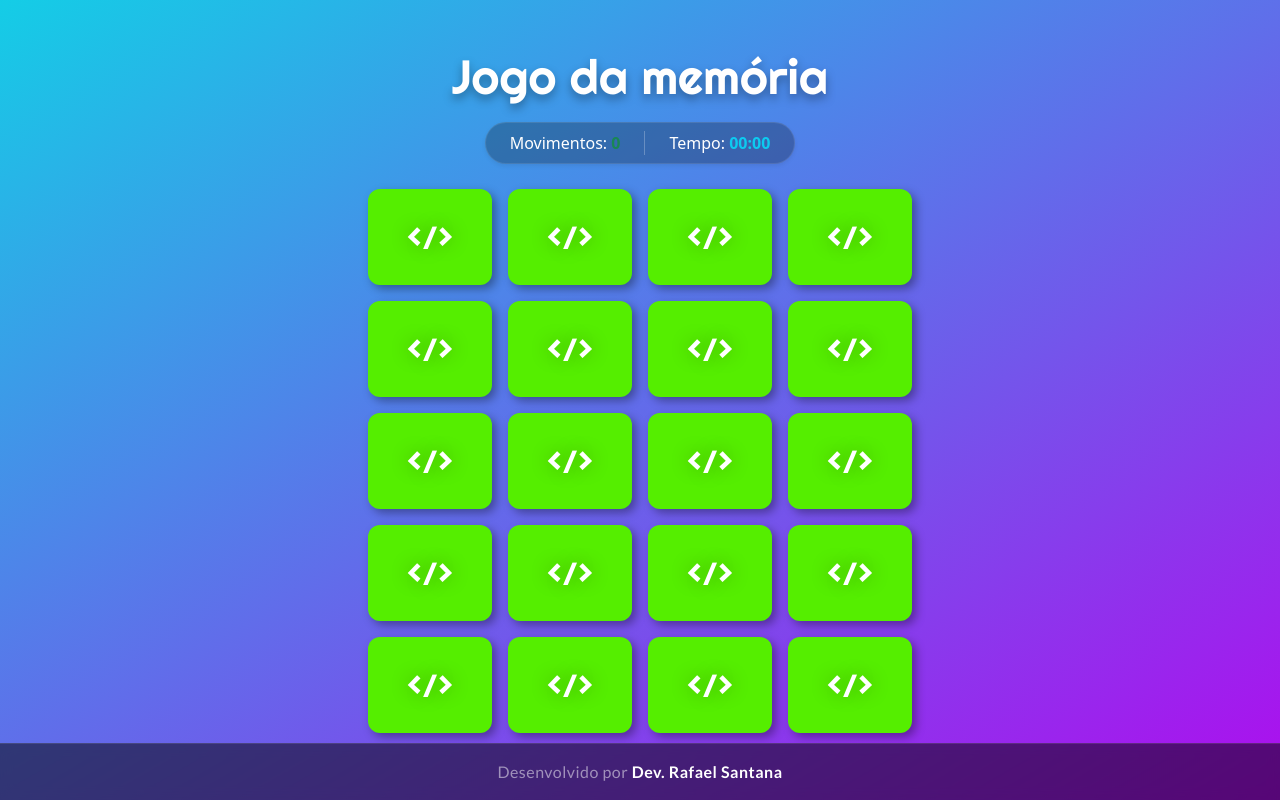
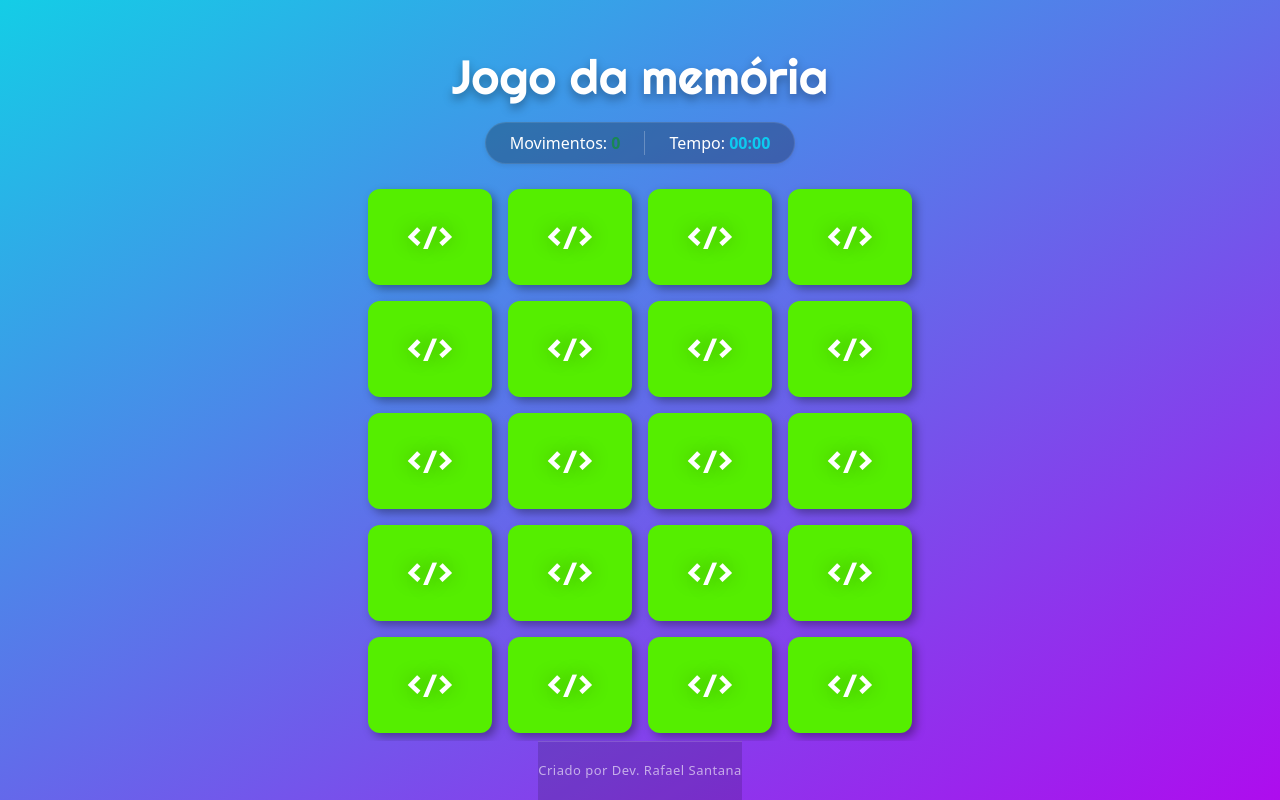
Before and after one commit to devRafaelSantana-Code/projeto-jogo-da-memoria-v2.0, a plain HTML site: page index.html in a window 1280 px wide. Drawn offline with nearby package versions, Linux system fonts and the light colour scheme.

Commit message:
✨ Novo recurso

```diff
--- a/assets/styles/style.css
+++ b/assets/styles/style.css
@@ -8,9 +8,7 @@
    --color-shadow-card-sm: #00000066;
    --color-shadow-card-md: #00000059;
    --color-shadow-text: #0000004f;
-   --color-footer-bg: #00000033;
-   --color-footer-border: #ffffff1a;
-   --color-footer-highlight: #14cde6;
+   --glass-border: #ffffff26;
 
    --font-primary: "Righteous", sans-serif;
    --font-secondary: "Lato", sans-serif;
@@ -64,22 +62,15 @@ body {
 }
 
 footer {
-   min-height: var(--footer-height);
-   font-family: var(--font-secondary);
-   font-size: var(--footer-font-size);
+   display: flex;
+   justify-content: center;
+   align-items: center;
+   height: 60px;
+   color: #ffffff99;
+   font-size: 13px;
    letter-spacing: 0.5px;
-   background-color: var(--color-footer-bg);
-   border-top: 1px solid var(--color-footer-border);
-   backdrop-filter: blur(6px);
-   -webkit-backdrop-filter: blur(6px);
-}
-
-footer span:last-child {
-   transition: color var(--transition-hover) ease-in-out;
-}
-
-footer:hover span:last-child {
-   color: var(--color-footer-highlight) !important;
+   background-color: #00000026;
+   border-top: 1px solid var(--glass-border);
 }
 
 #gameBoard {
--- a/index.html
+++ b/index.html
@@ -99,16 +99,7 @@
             </div>
          </div>
 
-         <footer
-            class="w-100 d-flex justify-content-center align-items-center py-3 px-3 bg-black bg-opacity-50 border-top border-white border-opacity-10 flex-shrink-0"
-         >
-            <p class="m-0 text-white-50 text-center">
-               Desenvolvido por
-               <span class="fw-bold text-white tracking-wide">
-                  Dev. Rafael Santana
-               </span>
-            </p>
-         </footer>
+         <footer>Criado por Dev. Rafael Santana</footer>
       </div>
 
       <script
```
